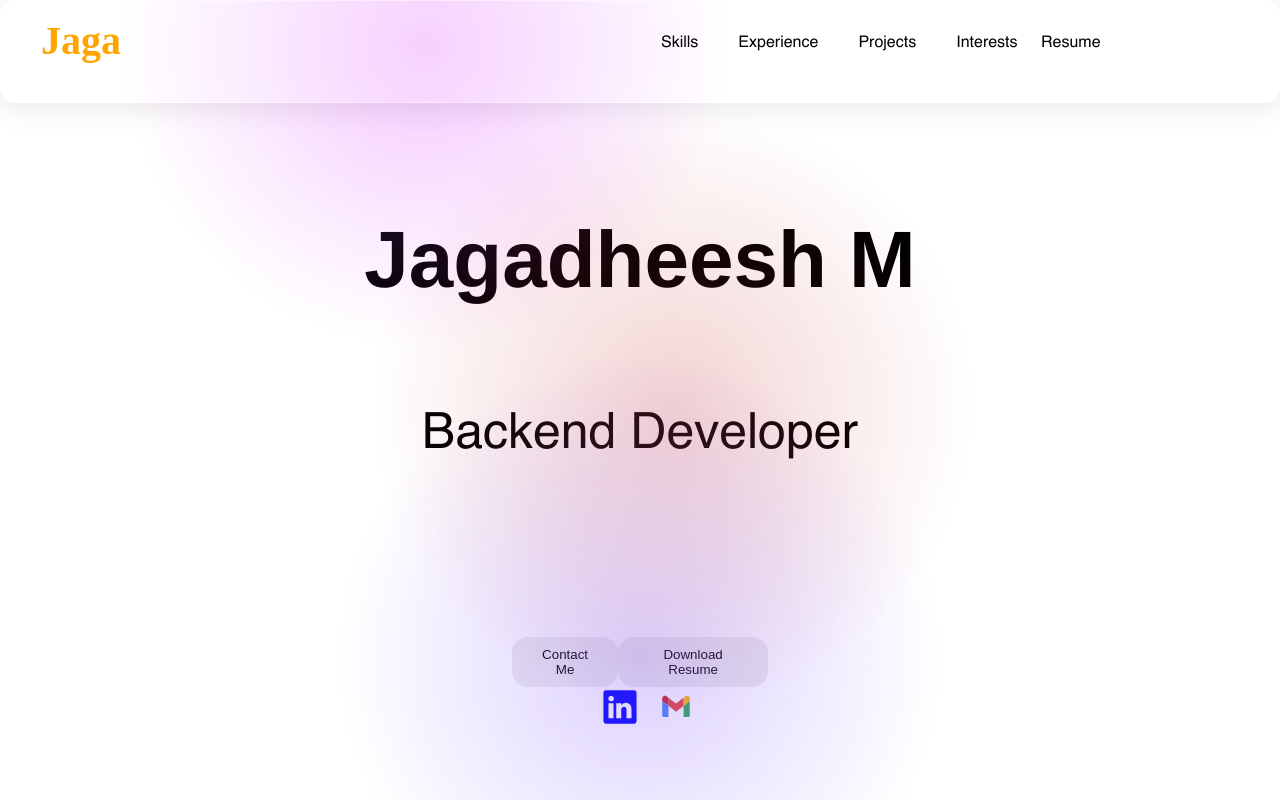
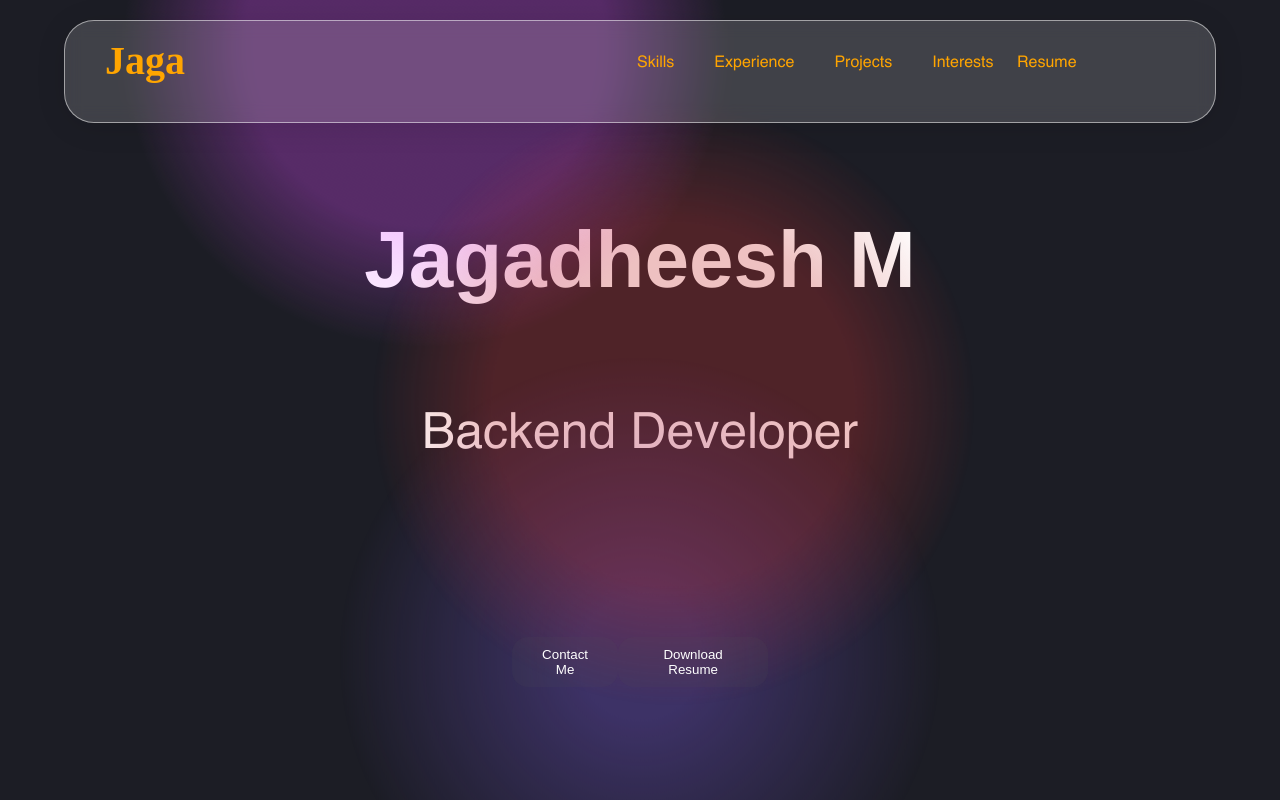
Before and after one commit to yashvardhan3105/jagaPortfolio, a React (Create React App) app: page / in a window 1280 px wide. Shown: the top 800 px of the page. Built offline with nearby package versions, Linux system fonts and the light colour scheme.

Commit message:
Navbar bug fix

```diff
--- a/src/App.css
+++ b/src/App.css
@@ -2,12 +2,16 @@
   position: sticky;
   top: 0;
   z-index: 1000;
+  align-items: center;
+  justify-content: center;
+  display: flex;
 }
 
 .navbar {
   position: absolute;
-  width: 100%;
-  color: black;
+  width: 90%;
+  color: orange;
+  top: 20px;
 }
 
 .body_container {
@@ -20,7 +24,7 @@
   display: flex;
   top: 0;
   background: rgba(255, 255, 255, 0.16);
-  border-radius: 16px;
+  border-radius: 30px;
   box-shadow: 0 4px 30px rgba(0, 0, 0, 0.1);
   backdrop-filter: blur(9.1px);
   -webkit-backdrop-filter: blur(9.1px);
@@ -39,7 +43,7 @@
   position: relative;
   top: 2em;
   font-family: "Sohne Regular";
-  left: 35em;
+  left: 29.5em;
 }
 
 .header_container h1 {
@@ -61,6 +65,16 @@
   flex-direction: column;
   align-items: center;
   width: 100%;
+}
+
+.main {
+  background-color: #1c1d25;
+  padding-bottom: 7% !important;
+  color: white;
+}
+
+.main p {
+  color: white;
 }
 
 .body_contact_buttons {
@@ -90,6 +104,14 @@
   font-size: 50px !important;
 }
 
+.body_contact_buttons {
+  z-index: 50 !important;
+}
+
+.body_contact_buttons button {
+  color: white;
+}
+
 .body_about h1 {
   font-size: 80px !important;
 }
@@ -114,6 +136,7 @@
 
 .body_container h1 {
   font-size: 70px !important;
+  color: black;
 }
 
 .body_workexperience {
@@ -121,6 +144,7 @@
   display: flex;
   flex-direction: column;
   align-items: center;
+  color: black;
 }
 
 .body_workexp_grid {
@@ -134,6 +158,7 @@
 
 .body_workexp_grid p {
   font-size: 15px;
+  color: black;
 }
 
 .nanban,
@@ -353,13 +378,14 @@
   filter: url(#goo) blur(40px);
   width: 0px;
   height: 0px;
+  pointer-events: none;
 }
 
 .g1 {
   position: absolute;
   background: radial-gradient(
       circle at center,
-      rgba(var(--color1), 0.3) 0,
+      rgba(var(--color1), 0.3) 10%,
       rgba(var(--color1), 0) 50%
     )
     no-repeat;
@@ -379,7 +405,7 @@
   position: absolute;
   background: radial-gradient(
       circle at center,
-      rgba(var(--color2), 0.3) 0,
+      rgba(var(--color2), 0.3) 30%,
       rgba(var(--color2), 0) 50%
     )
     no-repeat;
@@ -400,7 +426,7 @@
   position: absolute;
   background: radial-gradient(
       circle at center,
-      rgba(var(--color3), 0.3) 0,
+      rgba(var(--color3), 0.3) 30%,
       rgba(var(--color3), 0) 50%
     )
     no-repeat;
@@ -421,7 +447,7 @@
   position: absolute;
   background: radial-gradient(
       circle at center,
-      rgba(var(--color4), 0.3) 0,
+      rgba(var(--color4), 0.3) 30%,
       rgba(var(--color4), 0) 50%
     )
     no-repeat;
@@ -435,7 +461,7 @@
   transform-origin: calc(50% - 200px);
   animation: moveHorizontal 40s ease infinite;
 
-  opacity: 0.7;
+  opacity: 1;
 }
 
 .section {
@@ -461,12 +487,24 @@
     overflow-x: hidden;
   }
 
+  html,
+  body {
+    overflow-x: hidden;
+  }
+
+  .main {
+    padding-bottom: 100% !important;
+  }
+
+  .body_workexperience h1 {
+    font-size: 50px !important;
+  }
+
   .g1,
   .g2,
   .g3,
   .g4 {
-    width: 100%;
-    height: 20%;
+    height: 50%;
   }
   .header_svglogo {
     width: 50% !important;
@@ -489,6 +527,7 @@
   .body_container {
     padding-top: 0%;
     margin-top: 0% !important;
+    z-index: 20;
   }
 
   .body_about p {
--- a/src/App.js
+++ b/src/App.js
@@ -60,7 +60,7 @@
   return (
     <div className="navbar">
       <div className="header_container">
-        <a href="/">
+        <a href="#scroll_top">
           <h1>Jaga</h1>
         </a>
 
@@ -92,7 +92,7 @@
 function Header() {
   return (
     <div className="main">
-      <div className="body_about">
+      <div className="body_about" id="scroll_top">
         <h1>Jagadheesh M</h1>
         <p>Backend Developer</p>
       </div>
@@ -114,61 +114,6 @@
               <button>Download Resume</button>
             </a>
           </div>
-        </div>
-
-        <div className="body_contact_all">
-          <a
-            target="_blank"
-            rel="noreferrer"
-            href="https://www.linkedin.com/in/jaga-live/"
-            className="body_contact_linkedin"
-          >
-            <div>
-              <svg
-                fill="blue"
-                width="40px"
-                viewBox="0 0 24 24"
-                xmlns="http://www.w3.org/2000/svg"
-                data-name="Layer 1"
-              >
-                <path d="M20.47,2H3.53A1.45,1.45,0,0,0,2.06,3.43V20.57A1.45,1.45,0,0,0,3.53,22H20.47a1.45,1.45,0,0,0,1.47-1.43V3.43A1.45,1.45,0,0,0,20.47,2ZM8.09,18.74h-3v-9h3ZM6.59,8.48h0a1.56,1.56,0,1,1,0-3.12,1.57,1.57,0,1,1,0,3.12ZM18.91,18.74h-3V13.91c0-1.21-.43-2-1.52-2A1.65,1.65,0,0,0,12.85,13a2,2,0,0,0-.1.73v5h-3s0-8.18,0-9h3V11A3,3,0,0,1,15.46,9.5c2,0,3.45,1.29,3.45,4.06Z" />
-              </svg>
-            </div>
-          </a>
-          <a href="mailto:jagadheesh6@gmail.com" className="body_contact_gmail">
-            <div>
-              <svg width="40px" height="40px" viewBox="0 0 32 32">
-                <path
-                  d="M22.0515 8.52295L16.0644 13.1954L9.94043 8.52295V8.52421L9.94783 8.53053V15.0732L15.9954 19.8466L22.0515 15.2575V8.52295Z"
-                  fill="#EA4335"
-                />
-                <path
-                  d="M23.6231 7.38639L22.0508 8.52292V15.2575L26.9983 11.459V9.17074C26.9983 9.17074 26.3978 5.90258 23.6231 7.38639Z"
-                  fill="#FBBC05"
-                />
-                <path
-                  d="M22.0508 15.2575V23.9924H25.8428C25.8428 23.9924 26.9219 23.8813 26.9995 22.6513V11.459L22.0508 15.2575Z"
-                  fill="#34A853"
-                />
-                <path
-                  d="M9.94811 24.0001V15.0732L9.94043 15.0669L9.94811 24.0001Z"
-                  fill="#C5221F"
-                />
-                <path
-                  d="M9.94014 8.52404L8.37646 7.39382C5.60179 5.91001 5 9.17692 5 9.17692V11.4651L9.94014 15.0667V8.52404Z"
-                  fill="#C5221F"
-                />
-                <path
-                  d="M9.94043 8.52441V15.0671L9.94811 15.0734V8.53073L9.94043 8.52441Z"
-                  fill="#C5221F"
-                />
-                <path
-                  d="M5 11.4668V22.6591C5.07646 23.8904 6.15673 24.0003 6.15673 24.0003H9.94877L9.94014 15.0671L5 11.4668Z"
-                  fill="#4285F4"
-                />
-              </svg>
-            </div>
-          </a>
         </div>
       </div>
     </div>
--- a/src/index.css
+++ b/src/index.css
@@ -48,6 +48,7 @@
   font-family: "Helvetica";
   font-size: 40px;
   font-weight: 900;
+  color: white;
 }
 
 h3,
@@ -57,6 +58,6 @@
 a,
 p {
   font-family: "Helvetica" !important;
-  color: black;
+  color: white;
   text-decoration: none;
 }
```
